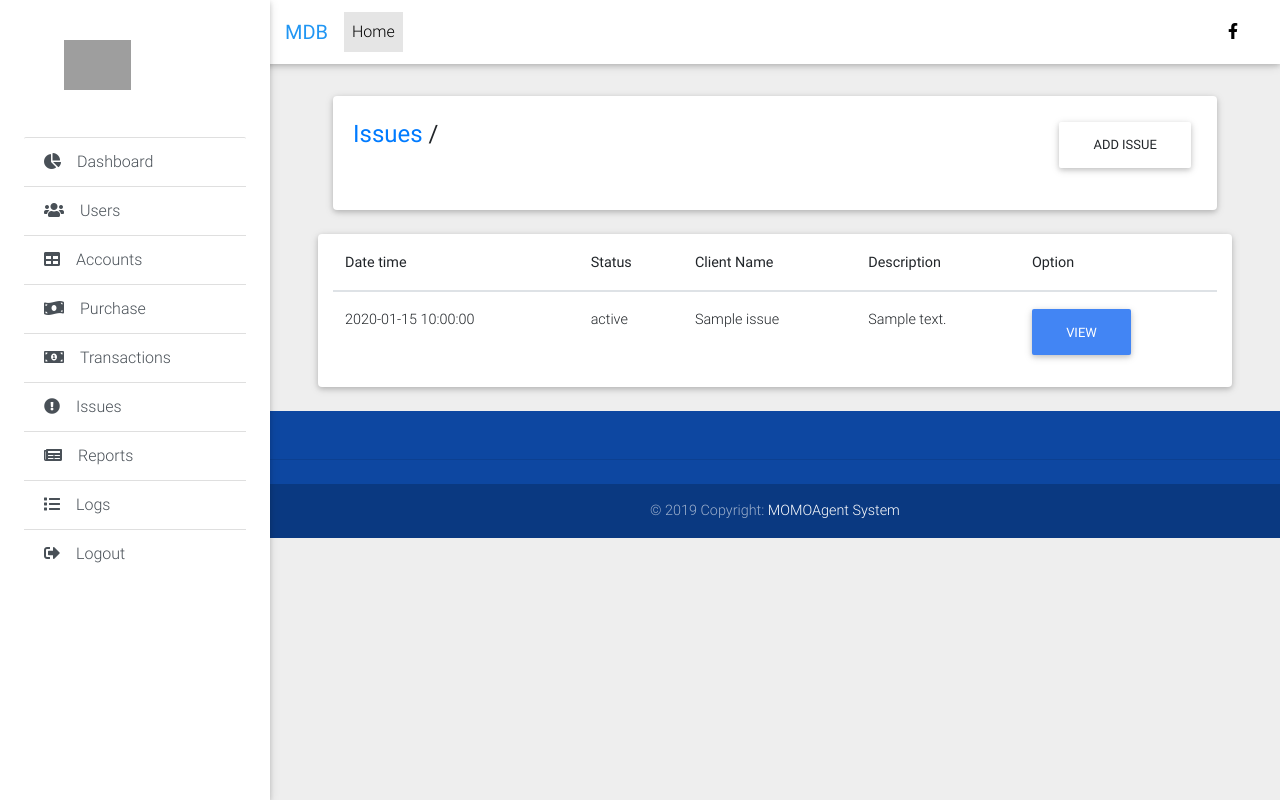
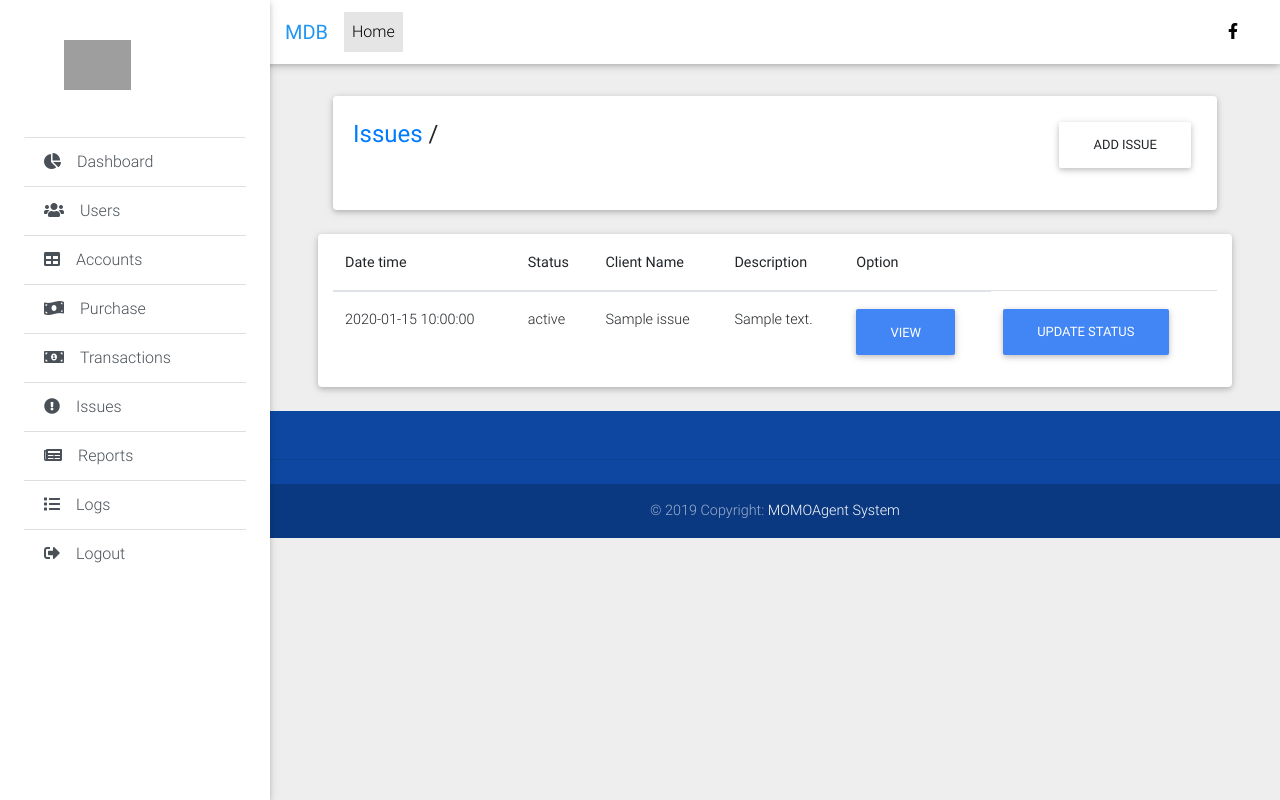
Before and after one commit to kpotia/momoAgentSys, a PHP site: page /admin/issues.php in a window 1280 px wide. Run offline with PHP 8.4, Linux system fonts and the light colour scheme; tables that the repository leaves empty or names only in its code hold one stand-in row (values such as "Sample post"); some libraries are stand-ins or nearby versions; grey boxes are pictures that could not be loaded.

Commit message:
add button to issue listing

```diff
--- a/admin/issues.php
+++ b/admin/issues.php
@@ -32,7 +32,6 @@ $result = $pdo->query("SELECT * FROM issues");
             <span>/</span>
             <span></span>
           </h4>
-
           <p><a href="addissue.php" class="btn">Add Issue</a></p>
         </div>
       </div>
@@ -60,6 +59,7 @@ $result = $pdo->query("SELECT * FROM issues");
                   echo "<td>".$row['client_name']."</td>";
                   echo "<td>".$row['issue_description']."</td>";
                   echo "<td> <a href='issue.php?id=".$row['issueid']."' class='btn btn-primary'>View</a></td>";
+                  echo "<td> <a href='updateissue.php?id=".$row['issueid']."' class='btn btn-primary'>update status</a></td>";
                  ?>
               <?php } ?>
             </tbody>
```
